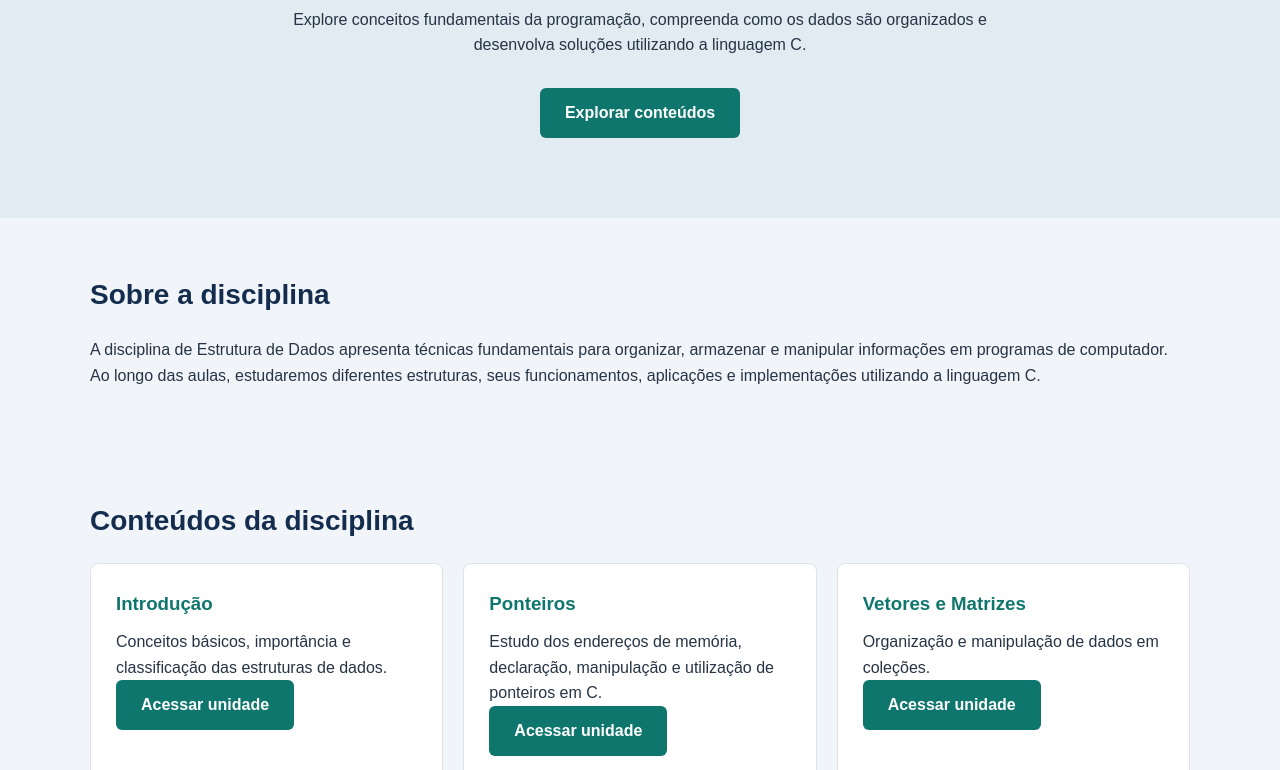
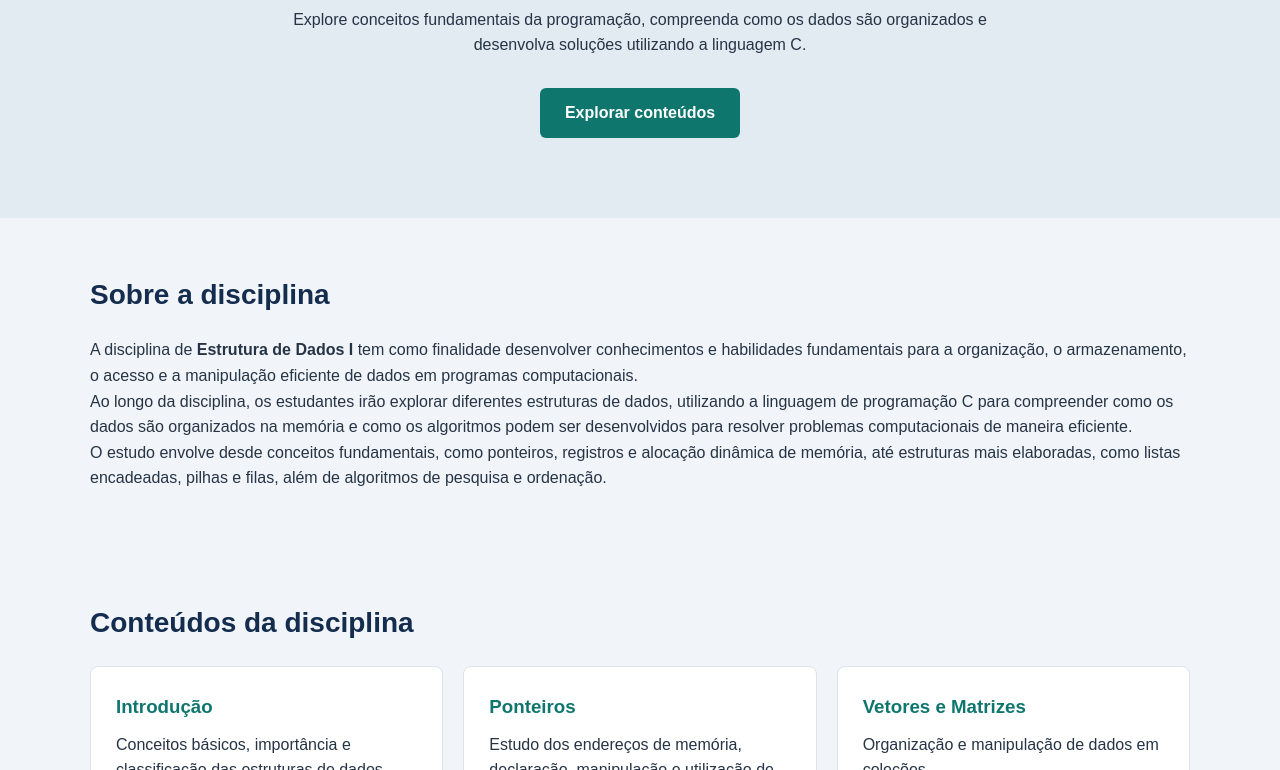
Before and after one commit to geraldonsjunior/ads-estrutura-de-dados, a plain HTML site: page index.html in a window 1280 px wide. Shown: the part 330-1100 px from the top of the page. Drawn offline with Linux system fonts and the light colour scheme.

Commit message:
Update index.html

```diff
--- a/index.html
+++ b/index.html
@@ -54,15 +54,25 @@
             <h2>Sobre a disciplina</h2>
 
             <p>
-                A disciplina de Estrutura de Dados apresenta técnicas
-                fundamentais para organizar, armazenar e manipular
-                informações em programas de computador.
+                A disciplina de <strong>Estrutura de Dados I</strong> tem como
+                finalidade desenvolver conhecimentos e habilidades fundamentais
+                para a organização, o armazenamento, o acesso e a manipulação
+                eficiente de dados em programas computacionais.
             </p>
 
             <p>
-                Ao longo das aulas, estudaremos diferentes estruturas,
-                seus funcionamentos, aplicações e implementações
-                utilizando a linguagem C.
+                Ao longo da disciplina, os estudantes irão explorar diferentes
+                estruturas de dados, utilizando a linguagem de programação C
+                para compreender como os dados são organizados na memória e
+                como os algoritmos podem ser desenvolvidos para resolver
+                problemas computacionais de maneira eficiente.
+            </p>
+
+            <p>
+                O estudo envolve desde conceitos fundamentais, como ponteiros,
+                registros e alocação dinâmica de memória, até estruturas mais
+                elaboradas, como listas encadeadas, pilhas e filas, além de
+                algoritmos de pesquisa e ordenação.
             </p>
         </section>
 
```
